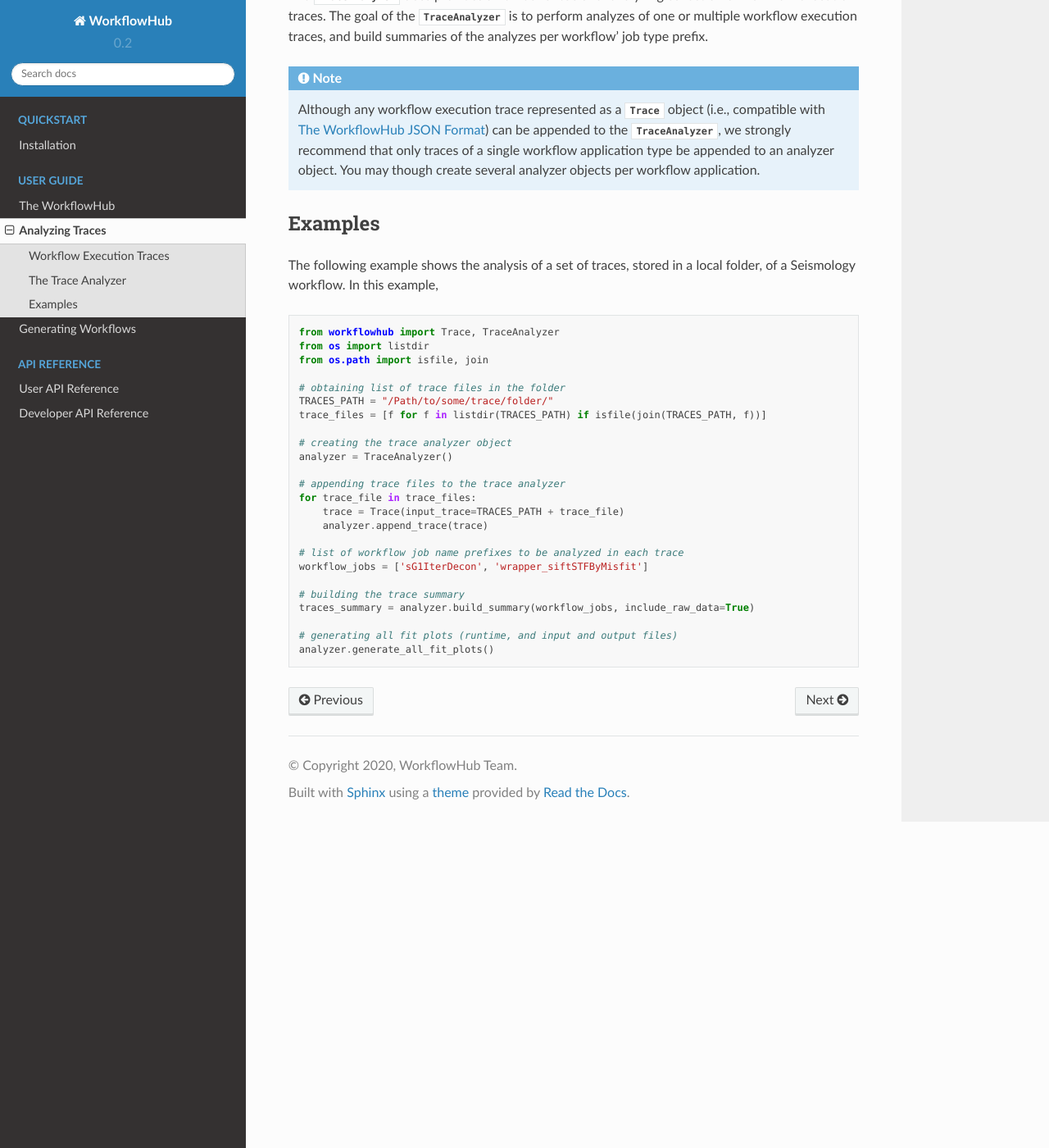
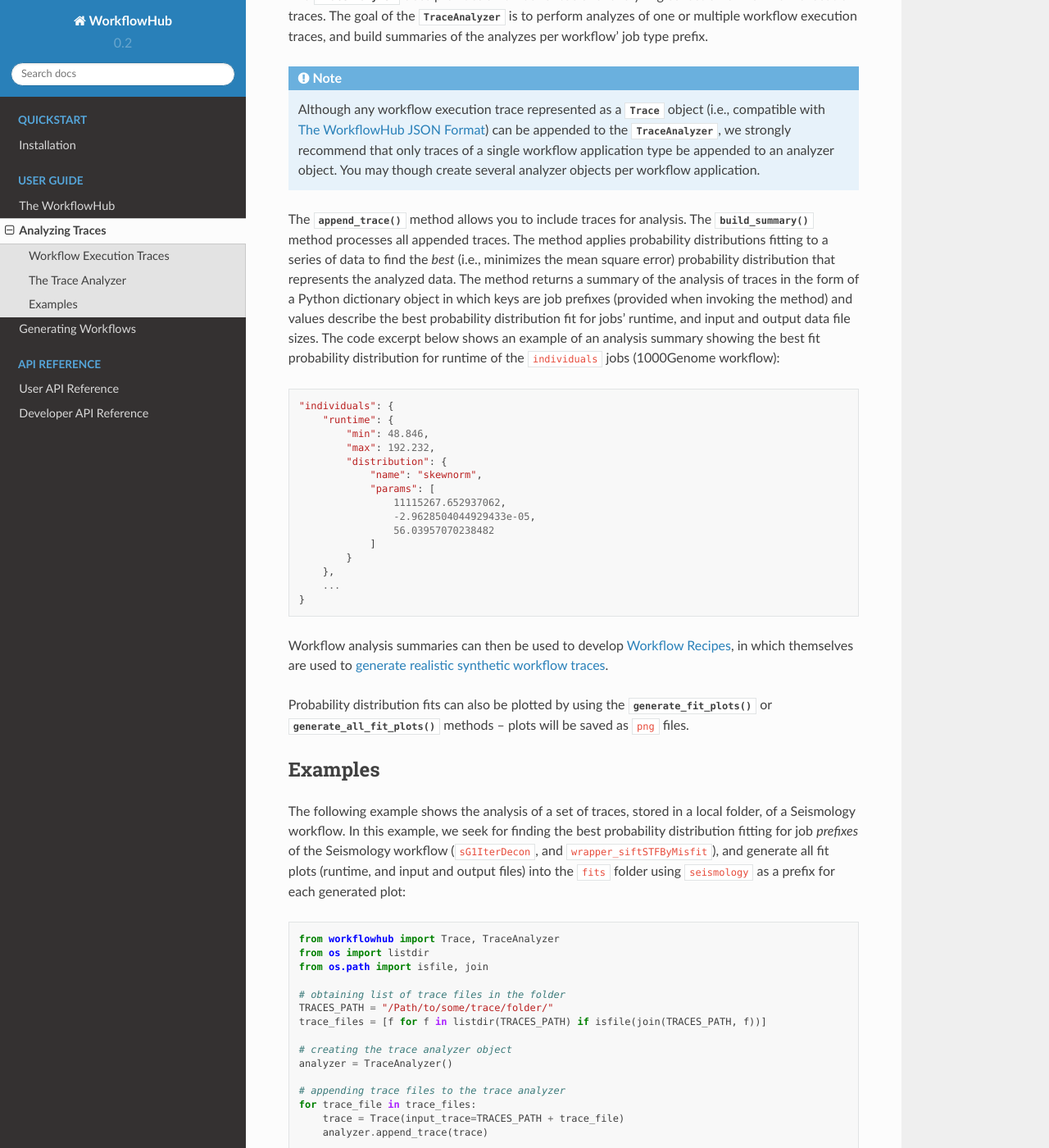
Before and after one commit to wfcommons/WfCommons, a Sphinx documentation site: the page built from docs/source/analyzing_traces.rst, in a window 1280 px wide and 1400 px high, scrolled down 930 px. Shown: the whole window at 82% size. Built offline with Sphinx 7.4.7 and the Read the Docs theme 2.0.0, drawn with Linux system fonts in a browser that asks for light colours; some of the changed text lies outside the part shown.

Commit message:
improving analyzing traces documentation

```diff
--- a/docs/source/analyzing_traces.rst
+++ b/docs/source/analyzing_traces.rst
@@ -56,13 +56,53 @@ summaries of the analyzes per workflow' job type prefix.
     appended to an analyzer object. You may though create several analyzer
     objects per workflow application.
 
+The :meth:`~workflowhub.trace.trace_analyzer.TraceAnalyzer.append_trace` method
+allows you to include traces for analysis. The
+:meth:`~workflowhub.trace.trace_analyzer.TraceAnalyzer.build_summary` method
+processes all appended traces. The method applies probability distributions fitting
+to a series of data to find the *best* (i.e., minimizes the mean square error)
+probability distribution that represents the analyzed data. The method returns
+a summary of the analysis of traces in the form of a Python dictionary object in
+which keys are job prefixes (provided when invoking the method) and values
+describe the best probability distribution fit for jobs' runtime, and input and
+output data file sizes. The code excerpt below shows an example of an analysis
+summary showing the best fit probability distribution for runtime of the
+:code:`individuals` jobs (1000Genome workflow): ::
 
+    "individuals": {
+        "runtime": {
+            "min": 48.846,
+            "max": 192.232,
+            "distribution": {
+                "name": "skewnorm",
+                "params": [
+                    11115267.652937062,
+                    -2.9628504044929433e-05,
+                    56.03957070238482
+                ]
+            }
+        },
+        ...
+    }
+
+Workflow analysis summaries can then be used to develop :ref:`workflow-recipe-label`,
+in which themselves are used to :ref:`generate realistic synthetic workflow traces
+<generating-workflows-label>`.
+
+Probability distribution fits can also be plotted by using the
+:meth:`~workflowhub.trace.trace_analyzer.TraceAnalyzer.generate_fit_plots` or
+:meth:`~workflowhub.trace.trace_analyzer.TraceAnalyzer.generate_all_fit_plots`
+methods -- plots will be saved as :code:`png` files.
 
 Examples
 --------
 
 The following example shows the analysis of a set of traces, stored in a local folder,
-of a Seismology workflow. In this example, ::
+of a Seismology workflow. In this example, we seek for finding the best probability
+distribution fitting for job *prefixes* of the Seismology workflow
+(:code:`sG1IterDecon`, and :code:`wrapper_siftSTFByMisfit`), and generate all fit
+plots (runtime, and input and output files) into the :code:`fits` folder using
+:code:`seismology` as a prefix for each generated plot: ::
 
     from workflowhub import Trace, TraceAnalyzer
     from os import listdir
@@ -87,4 +127,4 @@ of a Seismology workflow. In this example, ::
     traces_summary = analyzer.build_summary(workflow_jobs, include_raw_data=True)
 
     # generating all fit plots (runtime, and input and output files)
-    analyzer.generate_all_fit_plots()
+    analyzer.generate_all_fit_plots(outfile_prefix='fits/seismology')
--- a/docs/source/generating_workflows.rst
+++ b/docs/source/generating_workflows.rst
@@ -10,6 +12,8 @@ and output file sizes.
 The resulting workflows are represented in the WorkflowHub JSON format, which
 is already supported by simulation frameworks such as
 `WRENCH <https://wrench-project.org>`_.
+
+.. _workflow-recipe-label:
 
 Workflow Recipes
 ----------------
--- a/docs/source/index.rst
+++ b/docs/source/index.rst
@@ -9,6 +9,11 @@ provides a collection of tools for:
 - Producing recipes structures for creating workflow recipes for workflow
   generation; and
 - Generating synthetic realistic workflow traces.
+
+.. figure::  images/workflowhub.png
+   :align:   center
+
+   The WorkflowHub conceptual architecture.
 
 ----
 
```
Also changed, not shown: other parts of docs/source/generating_workflows.rst (+2 -0 lines).
